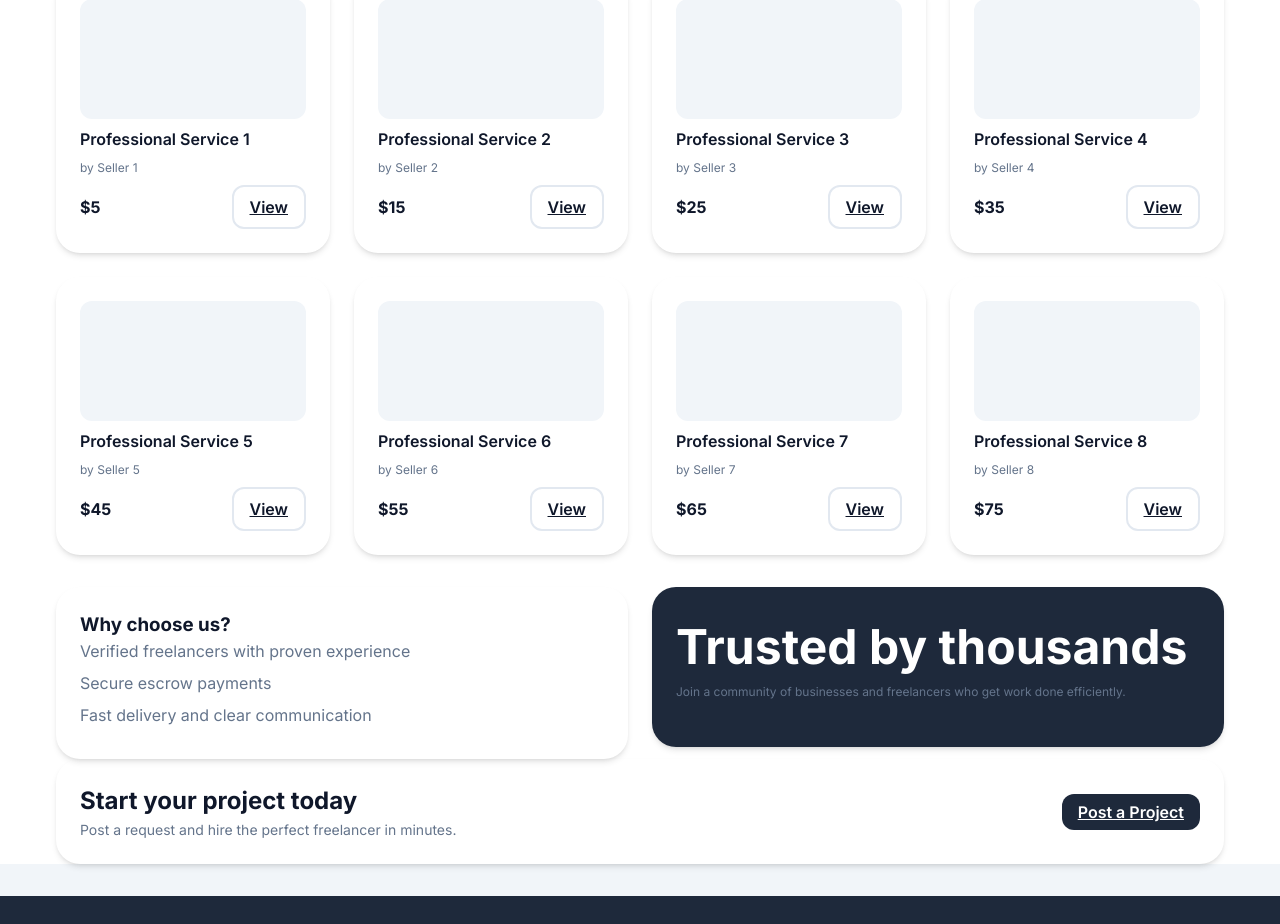
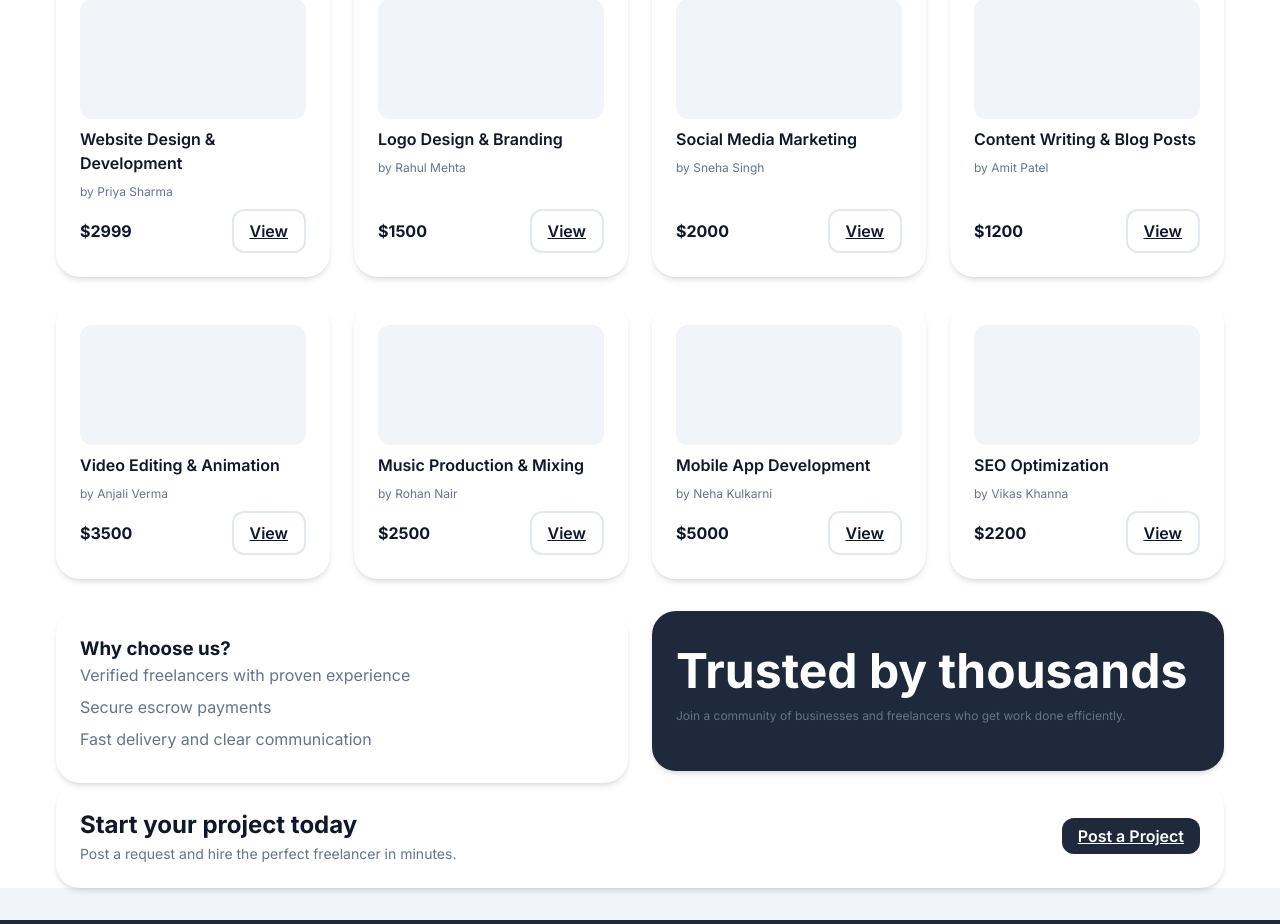
Before and after one commit to Shaurya-Sanil/BitNBuild-25_TeamRocket, a React (Create React App) app: page / in a window 1280 px wide. Shown: the part 1000-1924 px from the top of the page. Built offline with nearby package versions, Linux system fonts and the light colour scheme.

Commit message:
Update LandingPage.js
Added examples gigs

```diff
--- a/src/components/LandingPage.js
+++ b/src/components/LandingPage.js
@@ -14,12 +14,56 @@ const categories = [
   'Lifestyle'
 ];
 
-const sampleGigs = new Array(8).fill(0).map((_, i) => ({
-  id: i + 1,
-  title: `Professional Service ${i + 1}`,
-  price: (5 + i * 10),
-  seller: `Seller ${i + 1}`
-}));
+const sampleGigs = [
+  {
+    id: 1,
+    title: "Website Design & Development",
+    price: 2999,
+    seller: "Priya Sharma"
+  },
+  {
+    id: 2,
+    title: "Logo Design & Branding",
+    price: 1500,
+    seller: "Rahul Mehta"
+  },
+  {
+    id: 3,
+    title: "Social Media Marketing",
+    price: 2000,
+    seller: "Sneha Singh"
+  },
+  {
+    id: 4,
+    title: "Content Writing & Blog Posts",
+    price: 1200,
+    seller: "Amit Patel"
+  },
+  {
+    id: 5,
+    title: "Video Editing & Animation",
+    price: 3500,
+    seller: "Anjali Verma"
+  },
+  {
+    id: 6,
+    title: "Music Production & Mixing",
+    price: 2500,
+    seller: "Rohan Nair"
+  },
+  {
+    id: 7,
+    title: "Mobile App Development",
+    price: 5000,
+    seller: "Neha Kulkarni"
+  },
+  {
+    id: 8,
+    title: "SEO Optimization",
+    price: 2200,
+    seller: "Vikas Khanna"
+  }
+];
 
 const LandingPage = () => {
   return (
```
